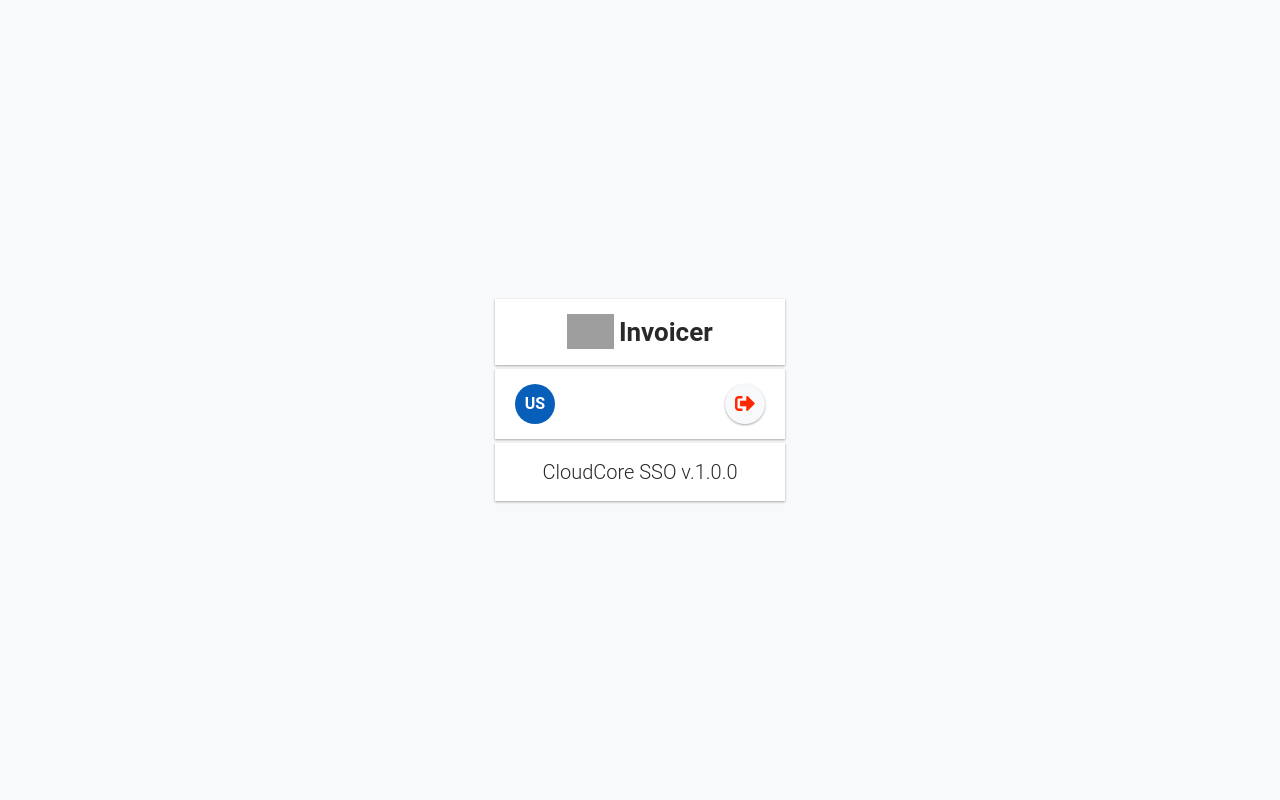
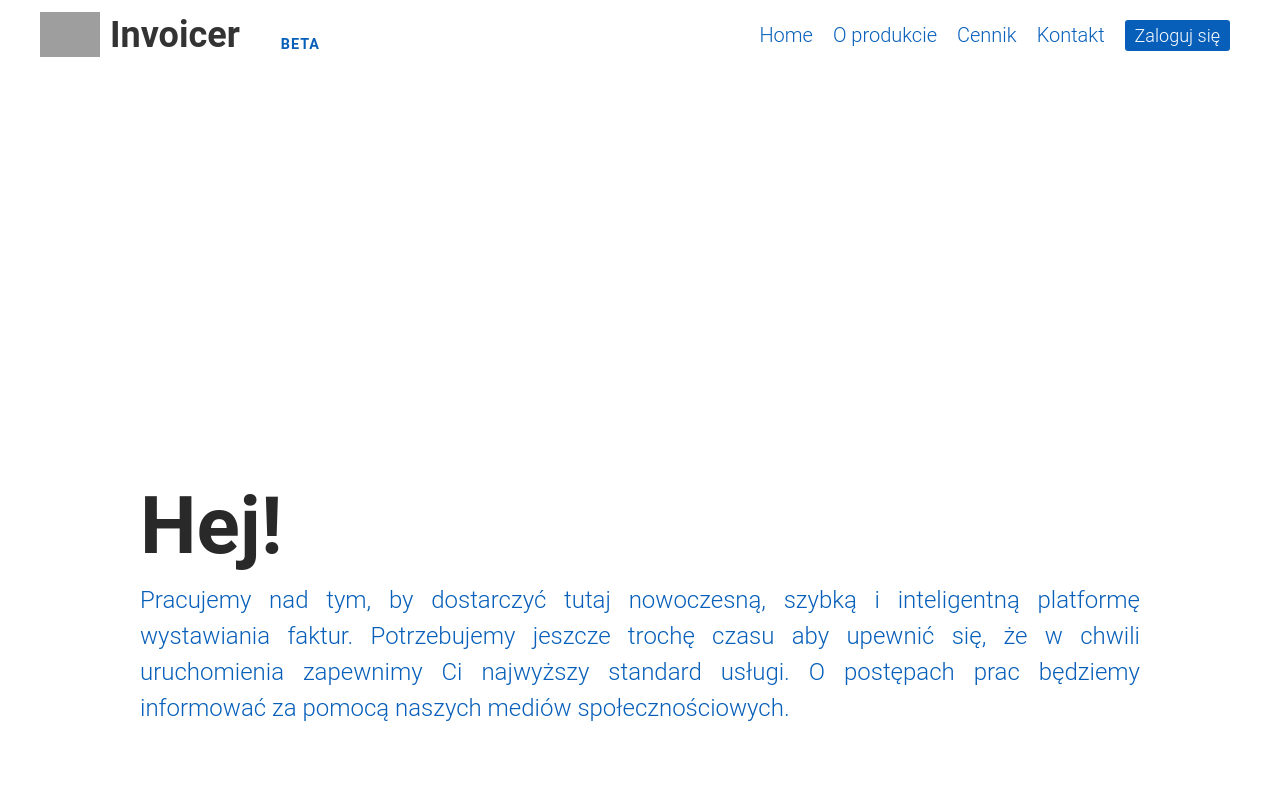
Before and after one commit to oskarbarcz/cloud-invoicer, a Symfony app: template templates/pages/dashboard.html.twig in a window 1280 px wide. Run offline with Twig, Linux system fonts and the light colour scheme; the template is opened without the code that fills it, so the values that code supplies are empty; style sheets or scripts are compiled from the project's sources; some libraries are stand-ins or nearby versions; grey boxes are pictures that could not be loaded.

Commit message:
Add some basic HTML styles for platform

```diff
--- /dev/null
+++ b/assets/js/dashboard.js
@@ -0,0 +1 @@
+import '../sass/domain/dashboard/index.sass';
--- /dev/null
+++ b/assets/sass/domain/dashboard/component/_maintenance.sass
@@ -0,0 +1,13 @@
+.maintenance
+  max-width: 1000px
+  width: 100%
+  margin: 400px auto
+  &__title
+    font-weight: 700
+    font-size: 4em
+  &__text
+    font-weight: 300
+    color: #075fba
+    text-align: justify
+    font-size: 1.2em
+    line-height: 1.5
--- /dev/null
+++ b/assets/sass/domain/dashboard/component/_navbar.sass
@@ -0,0 +1,52 @@
+.navbar
+  position: relative
+  height: 70px
+  display: flex
+  justify-content: space-between
+  align-items: center
+  max-width: 1200px
+  width: 100%
+  z-index: 1000
+  margin: 0 auto
+  &__title
+    position: relative
+    font-weight: 700
+    display: flex
+    align-items: center
+    font-size: 1.8em
+    color: #333333
+    user-select: none
+  &__logo
+    max-height: 45px
+    width: auto
+    margin-right: 10px
+  &__version
+    color: #075fba
+    position: absolute
+    bottom: 5px
+    right: -80px
+    text-transform: uppercase
+    font-size: 0.4em
+    letter-spacing: 1px
+  &__links
+    height: 100%
+    display: flex
+    align-items: center
+    justify-content: flex-end
+  &__link
+    color: #075fba
+    font-weight: 300
+    text-decoration: none
+    margin: 0 10px
+    transition: 0.1s ease-in-out
+    &:hover
+      color: darken(#075fba, 20)
+    &--buttonize
+      background: #075fba
+      color: white
+      padding: 5px 10px
+      border-radius: 3px
+      font-size: 0.9em
+      &:hover
+        background: darken(#075fba, 20)
+        color: white
--- /dev/null
+++ b/assets/sass/domain/dashboard/component/_user-button.sass
@@ -0,0 +1 @@
+.user-button
--- /dev/null
+++ b/assets/sass/domain/dashboard/index.sass
@@ -0,0 +1,4 @@
+@import '../../common/common'
+
+@import 'component/navbar'
+@import 'component/maintenance'
--- a/src/Security/SsoAuthCustomer.php
+++ b/src/Security/SsoAuthCustomer.php
@@ -65,7 +65,7 @@ class SsoAuthCustomer extends AbstractGuardAuthenticator
     /** @inheritDoc */
     public function onAuthenticationSuccess(Request $request, TokenInterface $token, $providerKey): RedirectResponse
     {
-        $url = $this->urlGenerator->generate('app_login-success');
+        $url = $this->urlGenerator->generate('app_index');
         return new RedirectResponse($url);
     }
 
--- /dev/null
+++ b/templates/components/dashboard/maintenance.html.twig
@@ -0,0 +1,8 @@
+<main class="maintenance">
+    <h1 class="maintenance__title">Hej!</h1>
+    <p class="maintenance__text">
+        Pracujemy nad tym, by dostarczyć tutaj nowoczesną, szybką i inteligentną platformę wystawiania faktur.
+        Potrzebujemy jeszcze trochę czasu aby upewnić się, że w chwili uruchomienia zapewnimy Ci najwyższy standard
+        usługi. O postępach prac będziemy informować za pomocą naszych mediów społecznościowych.
+    </p>
+</main>
--- /dev/null
+++ b/templates/components/dashboard/navbar.html.twig
@@ -0,0 +1,31 @@
+<nav class="navbar">
+    <h2 class="navbar__title">
+        <img class="navbar__logo" src="{{ asset('media/architektur-logo-dark.svg') }}" alt="">
+        Invoicer
+        <span class="navbar__version">beta</span>
+    </h2>
+    <ul class="navbar__links">
+        <li class="navbar__element">
+            <a class="navbar__link" href="">Home</a>
+        </li>
+        <li class="navbar__element">
+            <a class="navbar__link" href="">O produkcie</a>
+        </li>
+        <li class="navbar__element">
+            <a class="navbar__link" href="">Cennik</a>
+        </li>
+        <li class="navbar__element">
+            <a class="navbar__link" href="">Kontakt</a>
+        </li>
+        {% if app.user %}
+            <li class="navbar__element">
+                <a class="navbar__link navbar__link--buttonized"
+                   href="">{{ app.user.name }} {{ app.user.surname }}</a>
+            </li>
+        {% else %}
+            <li class="navbar__element">
+                <a class="navbar__link navbar__link--buttonize" href="{{ url('app_sso-login') }}">Zaloguj się</a>
+            </li>
+        {% endif %}
+    </ul>
+</nav>
--- a/templates/pages/dashboard.html.twig
+++ b/templates/pages/dashboard.html.twig
@@ -1,10 +1,17 @@
 {% extends 'base.html.twig' %}
 {% block title %}Dashboard | Cloud SSO{% endblock %}
 
+{%- block stylesheets -%}
+    {{ encore_entry_link_tags('dashboard') }}
+{% endblock %}
+
 {% block body %}
-    <div class="container">
-        {% include 'components/header.html.twig' %}
-        {% include 'components/user.html.twig' %}
-        {% include 'components/footer.html.twig' %}
+    <div class="container--full">
+        {% include 'components/dashboard/navbar.html.twig' %}
+        {% include 'components/dashboard/maintenance.html.twig' %}
     </div>
 {% endblock %}
+
+{%- block javascripts -%}
+    {{- encore_entry_script_tags('dashboard') -}}
+{%- endblock -%}
--- a/templates/redirect.html.twig
+++ /dev/null
@@ -1,6 +0,0 @@
-{% extends 'base.html.twig' %}
-
-{% block body %}
-    <h1>A nasty things came up and you have to login!</h1>
-    <a href="{{ url('sso_request') }}">Come on, log me in!</a>
-{% endblock %}
--- a/templates/success.html.twig
+++ /dev/null
@@ -1,6 +0,0 @@
-{% extends 'base.html.twig' %}
-
-{% block body %}
-    <h1>uDAŁO SIĘ!!!!</h1>
-    {{ dump(app.user) }}
-{% endblock %}
--- a/webpack.config.js
+++ b/webpack.config.js
@@ -8,6 +8,7 @@ Encore
     .setOutputPath('public/build/')
     .setPublicPath('/build')
     .addEntry('login', './assets/js/login.js')
+    .addEntry('dashboard', './assets/js/dashboard.js')
     .splitEntryChunks()
     .enableSingleRuntimeChunk()
     .cleanupOutputBeforeBuild()
```
Also changed, not shown: src/Controller/DashboardController.php (added, +20 -0 lines), src/Controller/SecurityController.php (+1 -18 lines), templates/received.html.twig (deleted, +0 -8 lines), 1 other file.
